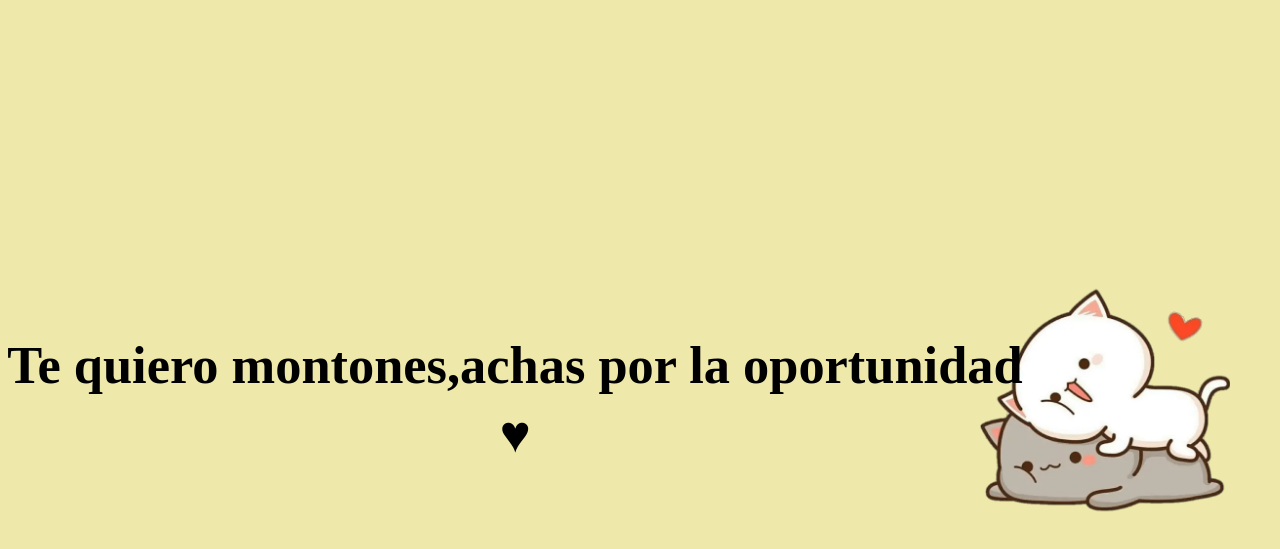
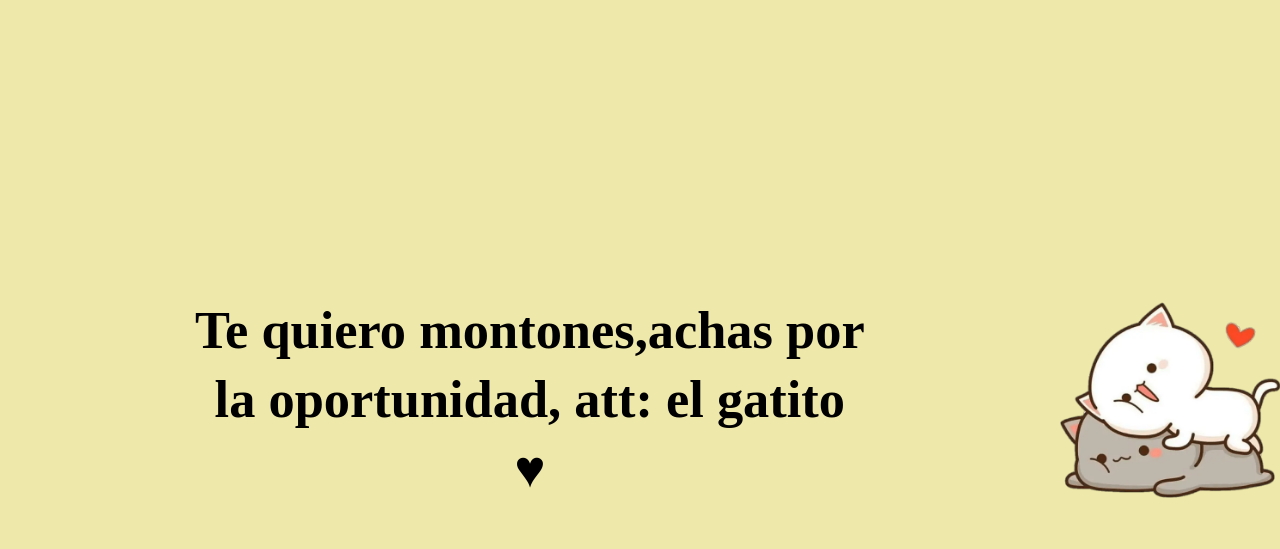
Before and after one commit to diegochas22072002/Disculpas-sinceras, a plain HTML site: page index.html in a window 1280 px wide. Both pictures are taken after a click on the button "Chi". Drawn offline with Linux system fonts and the light colour scheme.

Commit message:
Update index.html

```diff
--- a/index.html
+++ b/index.html
@@ -11,11 +11,11 @@
 <body>
   <main>
     <div id="message">
-      <h1>Te quiero montones,achas por la oportunidad <br>♥</h1>
+      <h1>Te quiero montones,achas por la oportunidad, att: el gatito <br>♥</h1>
       <img src="imagen2.png" width="250" alt="Dino Love">
     </div>
     <img src="imagen1.png" width="250" alt="Dino Love">
-    <h1>¿Me perdonas por esa actitud tan boba?</h1>
+    <h1>¿Me perdonas por esa actitud tan boba ximenita con x?</h1>
     <div class="options">
       <button id="yes">Chi</button>
       <button id="no">Ño</button>
```
